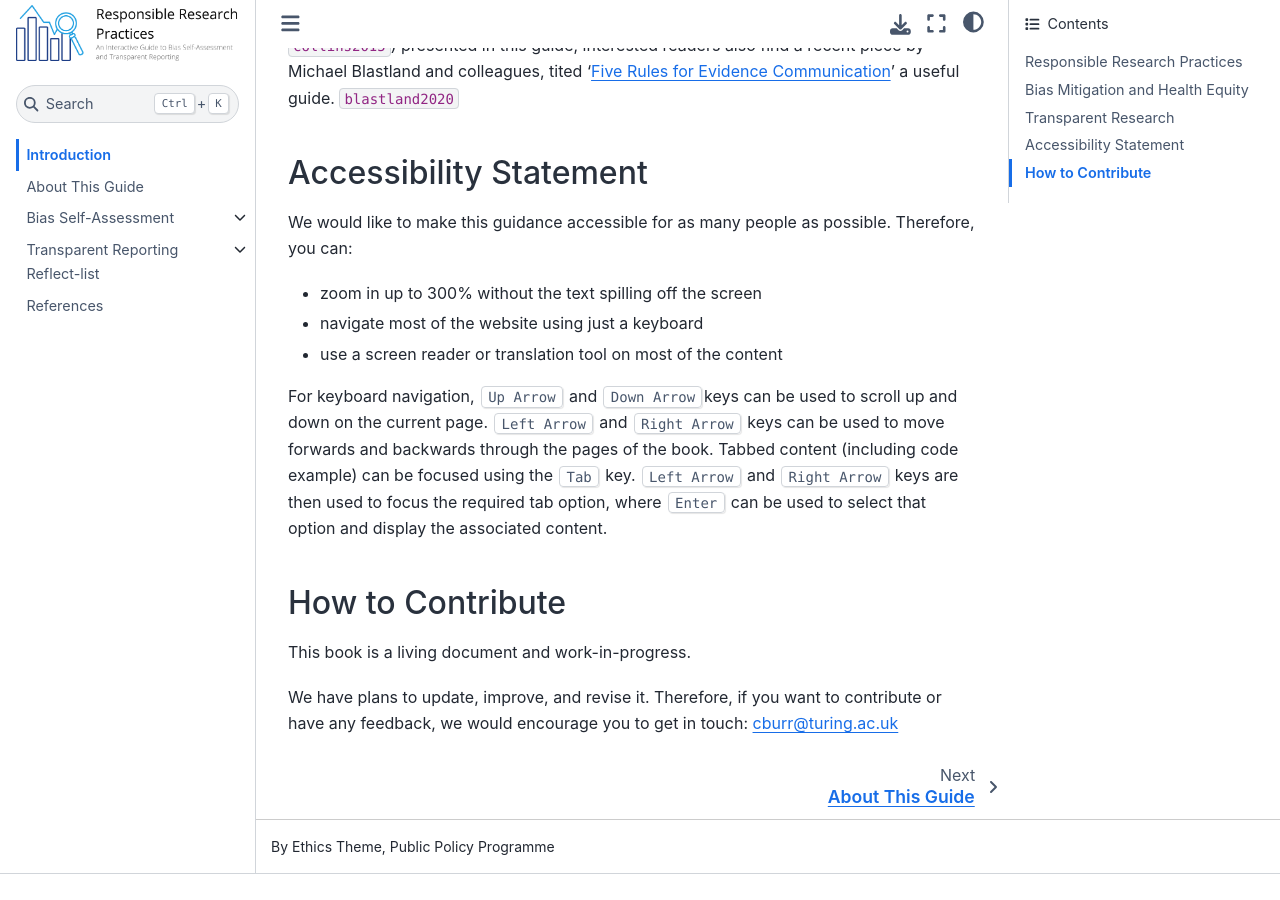
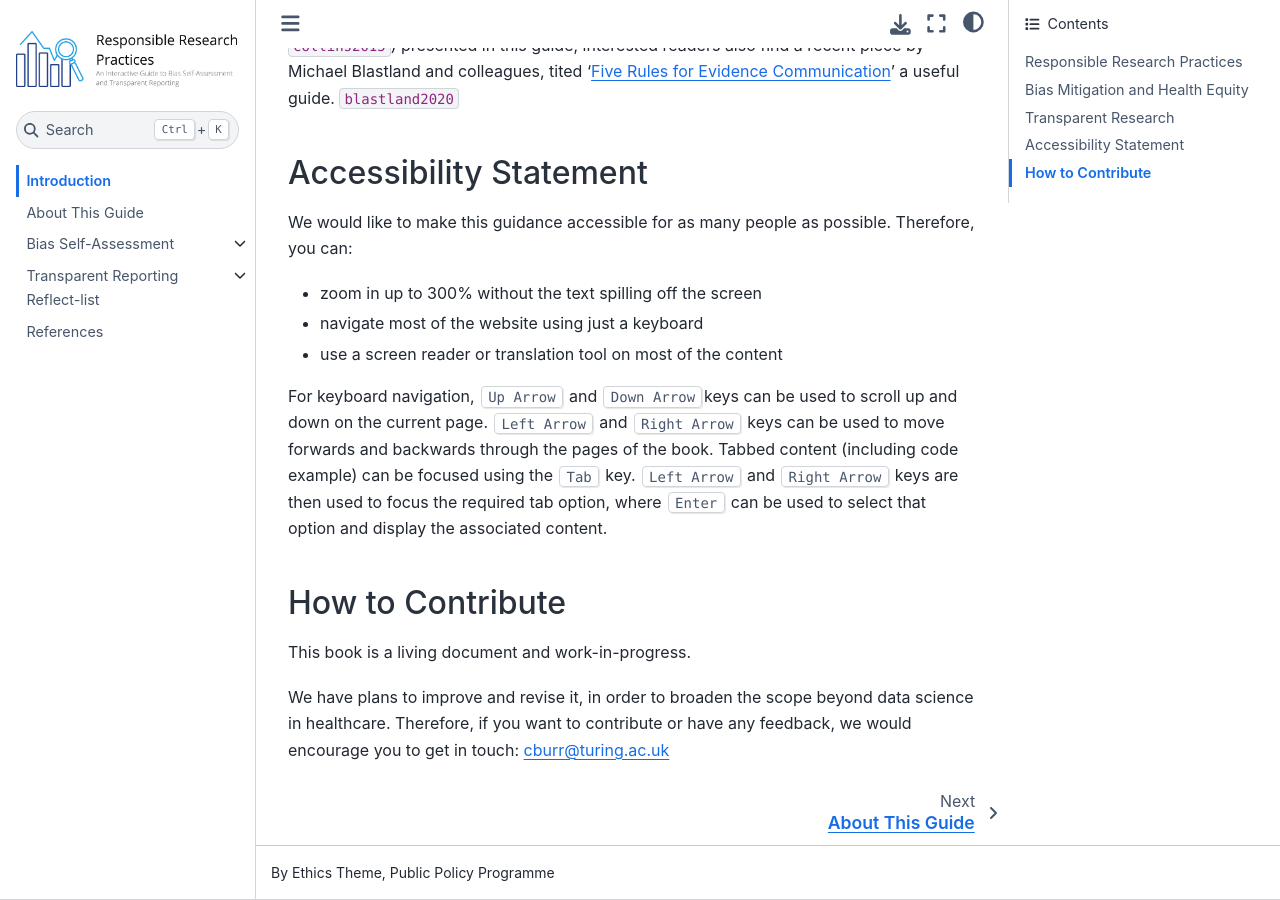
Before and after one commit to alan-turing-institute/rrp-selfassessment, a Jupyter Book: the page built from introduction.md, in a window 1280 px wide and 900 px high, scrolled down 3365 px. Built offline with Jupyter Book 1.0.4 settings and Sphinx 7.4.7 and the Sphinx Book theme 1.1.4, drawn with Linux system fonts in a browser that asks for light colours; cross-references to code outside the pages are shown as plain code; before the commit the page ends 4239 px from its top, so only the background shows below that.

Commit message:
updated introduction

```diff
--- a/introduction.md
+++ b/introduction.md
@@ -64,4 +64,4 @@ For keyboard navigation, <kbd>Up Arrow</kbd> and <kbd>Down Arrow</kbd>keys can b
 
 This book is a living document and work-in-progress.
 
-We have plans to update, improve, and revise it. Therefore, if you want to contribute or have any feedback, we would encourage you to get in touch: <a href="mailto:cburr@turing.ac.uk">cburr@turing.ac.uk</a>
+We have plans to improve and revise it, in order to broaden the scope beyond data science in healthcare. Therefore, if you want to contribute or have any feedback, we would encourage you to get in touch: <a href="mailto:cburr@turing.ac.uk">cburr@turing.ac.uk</a>
```
